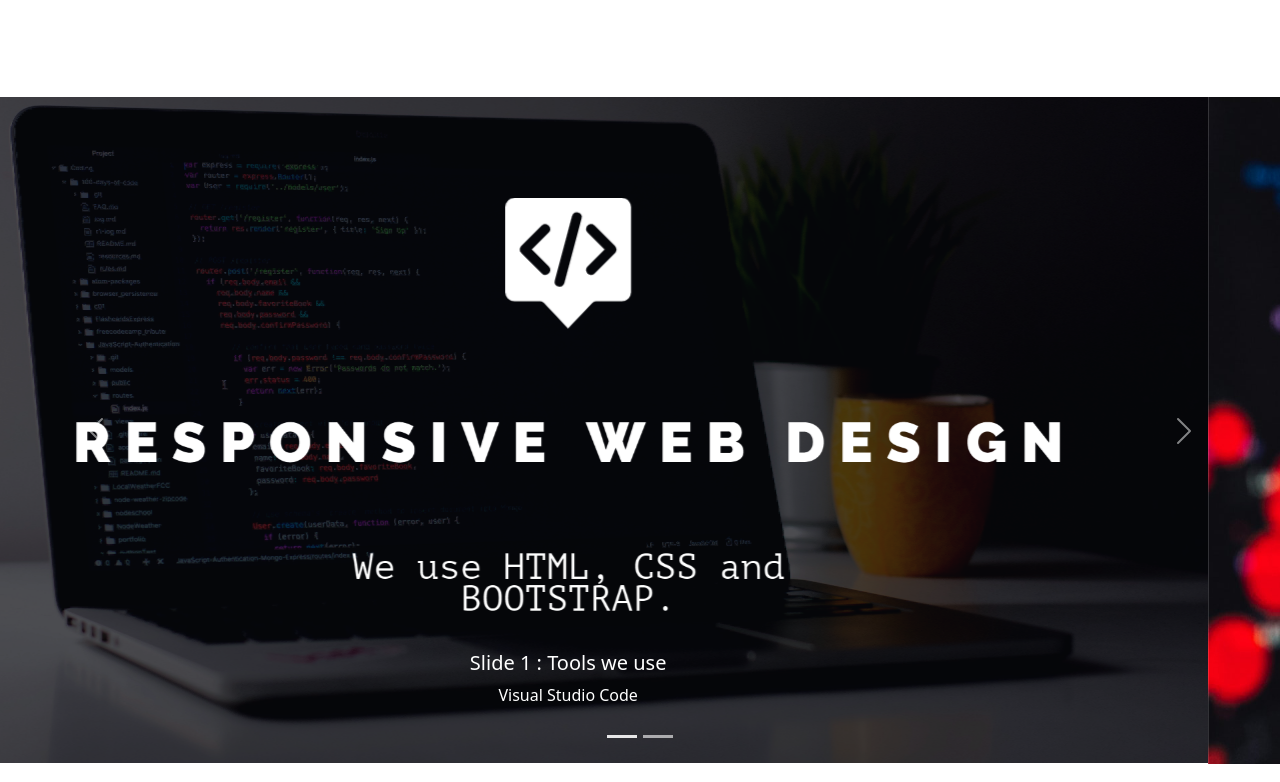
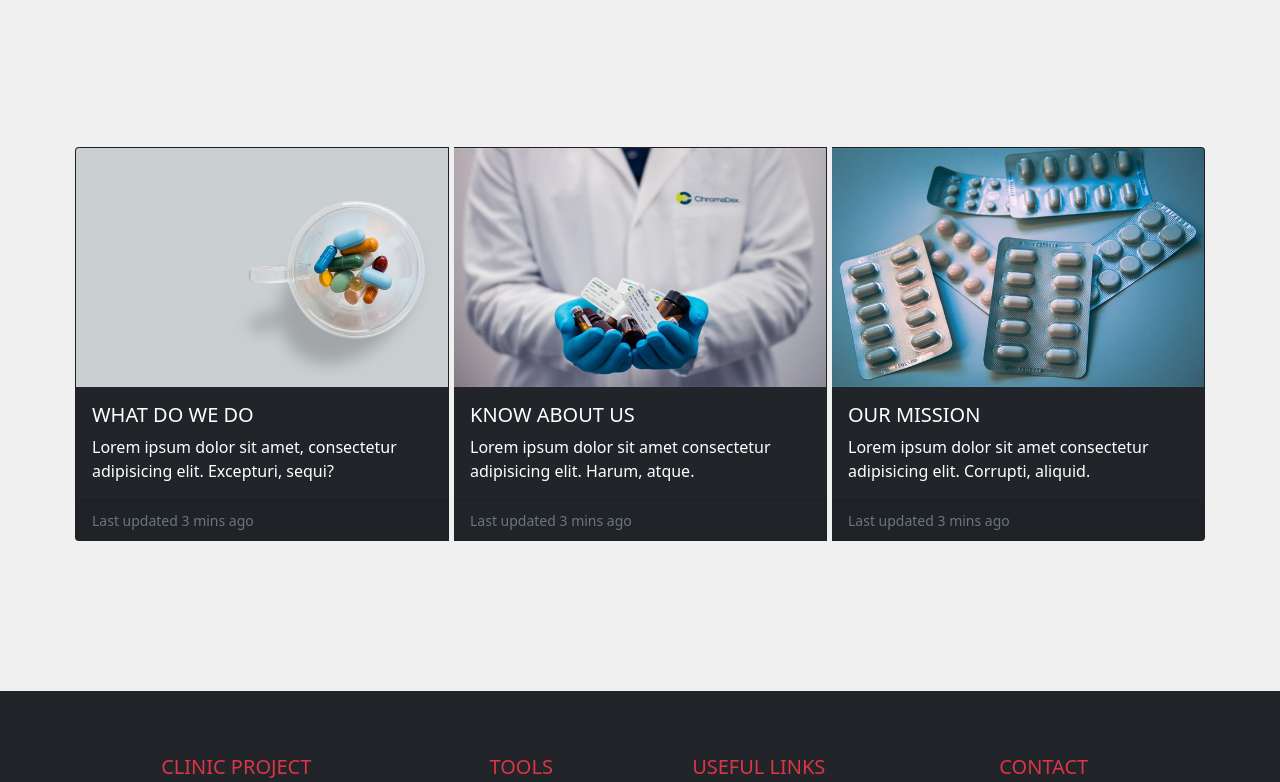
Before and after one commit to akrn27/projectRwdApotek, a plain HTML site: page index.html in a window 1280 px wide. Shown: the part 1125-1907 px from the top of the page. Drawn offline with nearby package versions, Linux system fonts and the light colour scheme; a web font is replaced by a local one.

Commit message:
add cards

```diff
--- a/index.html
+++ b/index.html
@@ -33,7 +33,7 @@
               <a class="nav-link" href="#location">Location</a>
               <a class="nav-link" href="#about">About</a>
               <a class="nav-link" href="#contact">Contact</a>
-              <a class="btn btn-primary tombol" href="https://covid19.go.id/">Covid-19</a>
+              <a class="btn btn-danger tombol" href="https://covid19.go.id/">Covid-19</a>
             </div>
           </div>
       </div>
@@ -44,7 +44,7 @@
     <div class="jumbotron jumbotron-fluid">
       <div class="container">
         <h1 class="display-4">Stay <span>healthy</span> and always<br> wear a <span>mask</span></h1>
-        <a href="https://covid19.go.id/peta-sebaran" class="btn btn-primary tombol">Covid Info</a>
+        <a href="https://covid19.go.id/peta-sebaran" class="btn btn-danger tombol">Covid Info</a>
       </div>
     </div>
     <!-- Akhir Jumbotron -->
@@ -61,7 +61,7 @@
       <div class="col-lg-6">
         <h3>Tardik <span>Line </span>Health <span>Care </span></h3>
         <p>Gedung Enginering Center Lt. 1, FTUI Kampus Baru UI Depok, Jalan Prof. DR. Ir R. Roosseno, Kukusan, Kecamatan Beji, Kota Depok, Jawa Barat 16425</p>
-        <a href="https://www.google.com/maps/place/CEP+CCIT+FTUI/@-6.3621201,106.8227303,17z/data=!3m1!4b1!4m5!3m4!1s0x2e69ec18c3e8e717:0x9f2283e905986b55!8m2!3d-6.3621254!4d106.824919?hl=id" class="btn btn-primary tombol">Selengkapnya</a>
+        <a href="https://www.google.com/maps/place/CEP+CCIT+FTUI/@-6.3621201,106.8227303,17z/data=!3m1!4b1!4m5!3m4!1s0x2e69ec18c3e8e717:0x9f2283e905986b55!8m2!3d-6.3621254!4d106.824919?hl=id" class="btn btn-danger tombol">Selengkapnya</a>
       </div>
     </div>
 
@@ -70,39 +70,45 @@
     </div>
     <!-- akhir Container -->
 
+
     <section id="about"></section>
-    <!-- Carousel -->
-    <div id="carouselExampleCaptions" class="carousel slide" data-bs-ride="carousel">
-      <div class="carousel-indicators">
-        <button type="button" data-bs-target="#carouselExampleCaptions" data-bs-slide-to="0" class="active" aria-current="true" aria-label="Slide 1"></button>
-        <button type="button" data-bs-target="#carouselExampleCaptions" data-bs-slide-to="1" aria-label="Slide 2"></button>
-      </div>
-      <div class="carousel-inner">
-        <div class="carousel-item active">
-          <img src="img/carousel0.png" class="d-block w-100" alt="...">
-          <div class="carousel-caption d-none d-md-block">
-            <h5>Slide 1 : Tools we use</h5>
-            <p>Visual Studio Code</p>
-          </div>
+    <!-- Awal Card -->
+
+    <div class="card-group">
+      <div class="card text-white bg-dark">
+        <img src="img/c1.jpg" class="card-img-top" alt="...">
+        <div class="card-body">
+          <h5 class="card-title">WHAT DO WE DO</h5>
+          <p class="card-text">Lorem ipsum dolor sit amet, consectetur adipisicing elit. Excepturi, sequi?</p>
         </div>
-        <div class="carousel-item">
-          <img src="img/carousel1.jpg" class="d-block w-100" alt="...">
-          <div class="carousel-caption d-none d-md-block">
-            <h5>Slide 2 : GROUP 4</h5>
-            <p>Covid-19 Statistics</p>
-          </div>
+        <div class="card-footer">
+          <small class="text-muted">Last updated 3 mins ago</small>
         </div>
       </div>
-      <button class="carousel-control-prev" type="button" data-bs-target="#carouselExampleCaptions" data-bs-slide="prev">
-        <span class="carousel-control-prev-icon" aria-hidden="true"></span>
-        <span class="visually-hidden">Previous</span>
-      </button>
-      <button class="carousel-control-next" type="button" data-bs-target="#carouselExampleCaptions" data-bs-slide="next">
-        <span class="carousel-control-next-icon" aria-hidden="true"></span>
-        <span class="visually-hidden">Next</span>
-      </button>
+      <div class="card text-white bg-dark">
+        <img src="img/c2.jpg" class="card-img-top" alt="...">
+        <div class="card-body">
+          <h5 class="card-title">KNOW ABOUT US</h5>
+          <p class="card-text">Lorem ipsum dolor sit amet consectetur adipisicing elit. Harum, atque.</p>
+        </div>
+        <div class="card-footer">
+          <small class="text-muted">Last updated 3 mins ago</small>
+        </div>
+      </div>
+      <div class="card text-white bg-dark">
+        <img src="img/c3.jpg" class="card-img-top" alt="...">
+        <div class="card-body">
+          <h5 class="card-title">OUR MISSION</h5>
+          <p class="card-text">Lorem ipsum dolor sit amet consectetur adipisicing elit. Corrupti, aliquid.</p>
+        </div>
+        <div class="card-footer">
+          <small class="text-muted">Last updated 3 mins ago</small>
+        </div>
+      </div>
     </div>
-    <!-- Akhir Carousel -->
+
+    <!-- Akhir Card -->
+
 
 
     <section id="contact"></section>
--- a/style.css
+++ b/style.css
@@ -1,3 +1,7 @@
+body {
+  background-color: rgb(240, 240, 240);
+}
+
 /* Navbar */
 .navbar {
   position: sticky;
@@ -71,6 +75,12 @@
   margin-top: 30px;
 }
 
+.workingspace h4 {
+  text-transform: uppercase;
+  text-align: center;
+  font-weight: 700;
+}
+
 .workingspace h3 span {
   font-weight: 500;
 }
@@ -81,6 +91,18 @@
   font-weight: 200;
   margin: 30px 0;
 }
+
+
+/* CARD */
+.card-group {
+  margin: 150px 70px 150px 70px;
+}
+
+.card-group .card {
+  margin-left: 5px;
+  margin-right: 5px;
+}
+/* Akhir CARD */
 
 .carousel{
   margin-top: 100px;
```
Also changed, not shown: img/c1.jpg (added), img/c2.jpg (added), img/c3.jpg (added).
